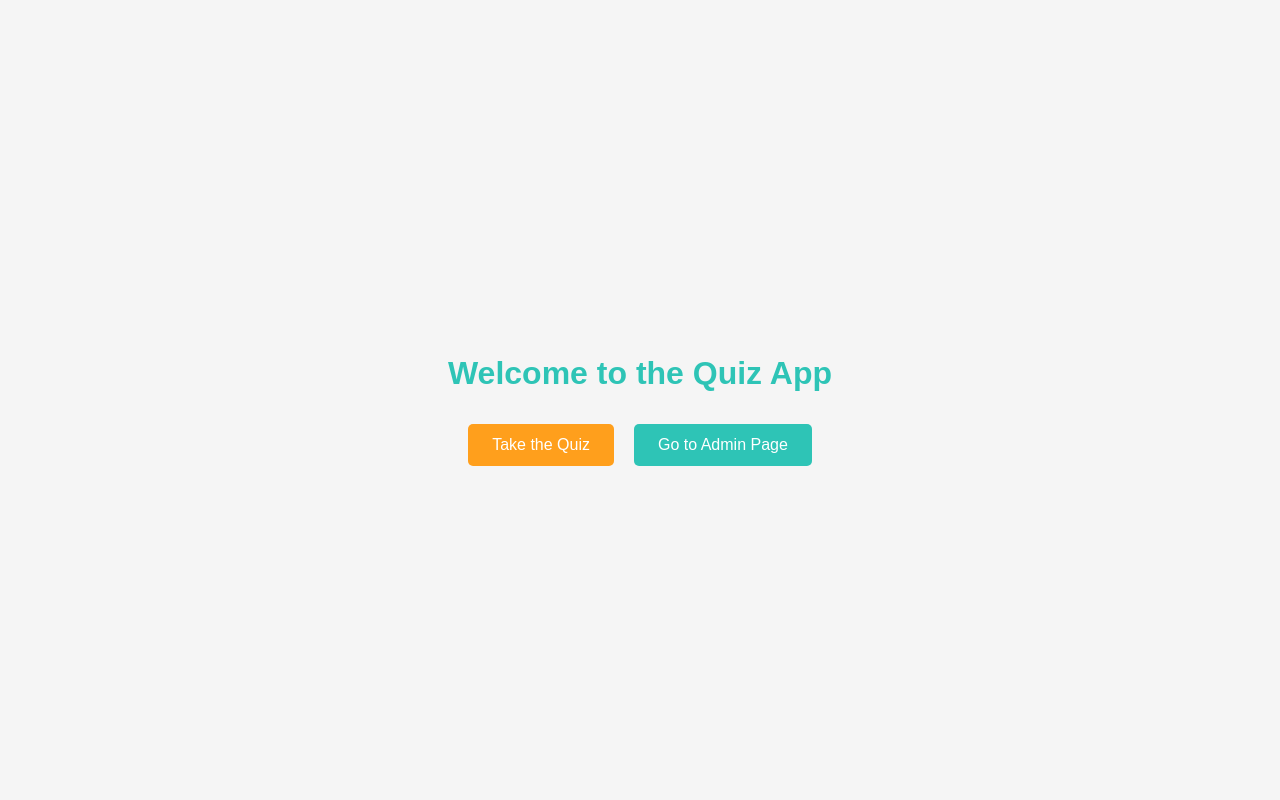
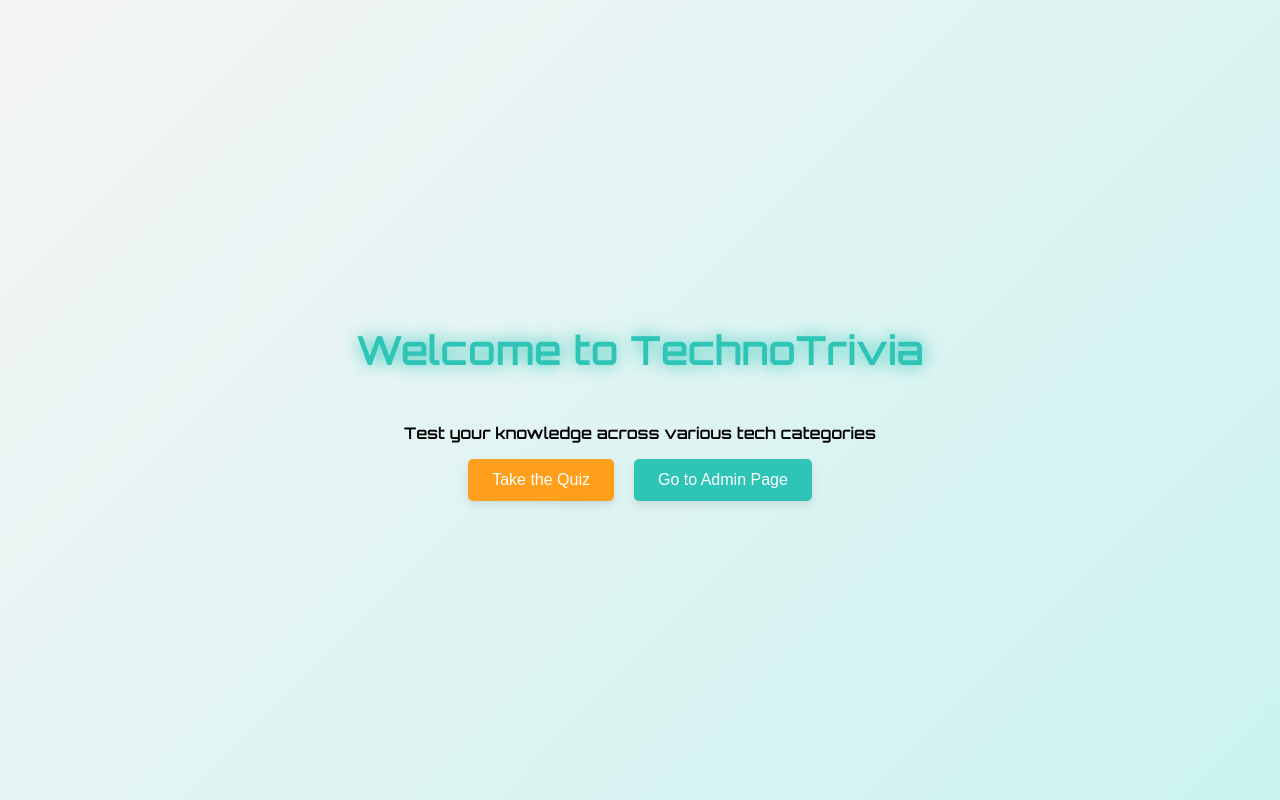
Before and after one commit to HSMathebula/Quiz-app-db, a website: page index.html in a window 1280 px wide. Drawn offline with Linux system fonts and the light colour scheme.

Commit message:
update index page

```diff
--- a/Styles/main.css
+++ b/Styles/main.css
@@ -1,6 +1,8 @@
+@import url("https://fonts.googleapis.com/css2?family=Orbitron:wght@600&display=swap");
+
 body {
-  font-family: "Arial", sans-serif;
-  background-color: #f5f5f5;
+  font-family: "Orbitron", sans-serif;
+  background: linear-gradient(135deg, #f5f5f5, #cbf3f0);
   margin: 0;
   padding: 0;
   display: flex;
@@ -10,6 +12,75 @@ body {
   min-height: 100vh;
   text-align: center;
 }
+
+h1 {
+  color: #2ec4b6;
+  margin-bottom: 2rem;
+  font-size: 2.5rem;
+  animation: glow 1.5s ease-in-out infinite alternate;
+}
+
+.button-container {
+  display: flex;
+  gap: 20px;
+  flex-wrap: wrap;
+  justify-content: center;
+}
+
+button {
+  color: white;
+  border: none;
+  padding: 12px 24px;
+  border-radius: 8px;
+  cursor: pointer;
+  font-size: 16px;
+  transition: transform 0.2s ease, background-color 0.3s ease;
+  min-width: 140px;
+  box-shadow: 0 4px 8px rgba(0, 0, 0, 0.1);
+}
+
+#quiz {
+  background-color: #ff9f1c;
+}
+
+#quiz:hover {
+  background-color: #fcce92;
+  color: #fd9606;
+  transform: scale(1.05);
+}
+
+#admin {
+  background-color: #2ec4b6;
+}
+
+#admin:hover {
+  background-color: #cbf3f0;
+  color: #2ec4b6;
+  transform: scale(1.05);
+}
+
+@media (max-width: 600px) {
+  .button-container {
+    flex-direction: column;
+    gap: 15px;
+    width: 70%;
+    padding: 20px;
+  }
+
+  button {
+    width: 100%;
+  }
+}
+
+@keyframes glow {
+  from {
+    text-shadow: 0 0 5px #2ec4b6;
+  }
+  to {
+    text-shadow: 0 0 20px #2ec4b6;
+  }
+}
+
 
 h1 {
   color: #2ec4b6;
--- a/index.html
+++ b/index.html
@@ -3,18 +3,19 @@
   <head>
     <meta charset="UTF-8" />
     <meta name="viewport" content="width=device-width, initial-scale=1.0" />
-    <link rel="stylesheet" href="Styles/main.css">
+    <link rel="stylesheet" href="Styles/main.css" />
     <title>Quiz Home</title>
   </head>
   <body>
-    <h1>Welcome to the Quiz App</h1>
+    <h1>Welcome to TechnoTrivia</h1>
+    <p>Test your knowledge across various tech categories</p>
     <div class="button-container">
-      <button id="quiz" onclick="window.location.href='user.html'">Take the Quiz</button>
+      <button id="quiz" onclick="window.location.href='user.html'">
+        Take the Quiz
+      </button>
       <button id="admin" onclick="window.location.href='admin.html'">
         Go to Admin Page
       </button>
     </div>
-
-
   </body>
 </html>
```
